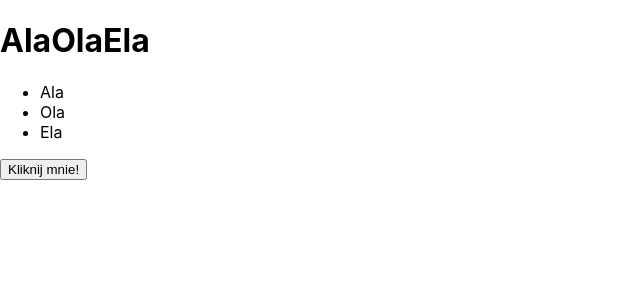
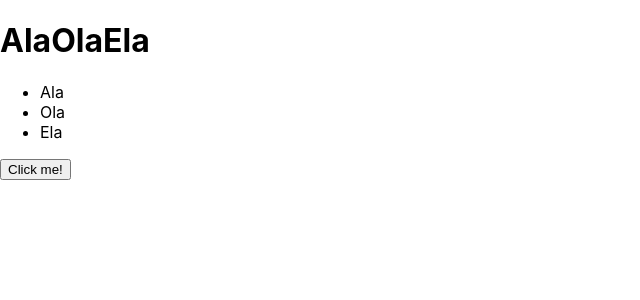
Before and after one commit to KrystianKaminski/js-react-day2, a React (Create React App) app: page / in a window 1280 px wide. Shown: the top 300 px of the page, without its empty margins (0-640 px from the left). Built offline with nearby package versions, Linux system fonts and the light colour scheme; the HTML template or start-up script is replaced by a standard one.

Commit message:
Destructuring in parameters

```diff
--- a/src/App.js
+++ b/src/App.js
@@ -14,7 +14,9 @@ const App = (props) => (
     <ul>
       {namesList}
     </ul>
-    <Button/>
+    <Button
+      label="Click me!"
+    />
   </div>
 )
 export default App;
--- a/src/Button.js
+++ b/src/Button.js
@@ -1,7 +1,11 @@
 import React from 'react'
 
-const Button = () => (
-    <button>Kliknij mnie!</button>
+const Button = ({label}) => (
+    <div>
+        <button>
+            {label}
+        </button>
+    </div>
 )
 
 export default Button
```
